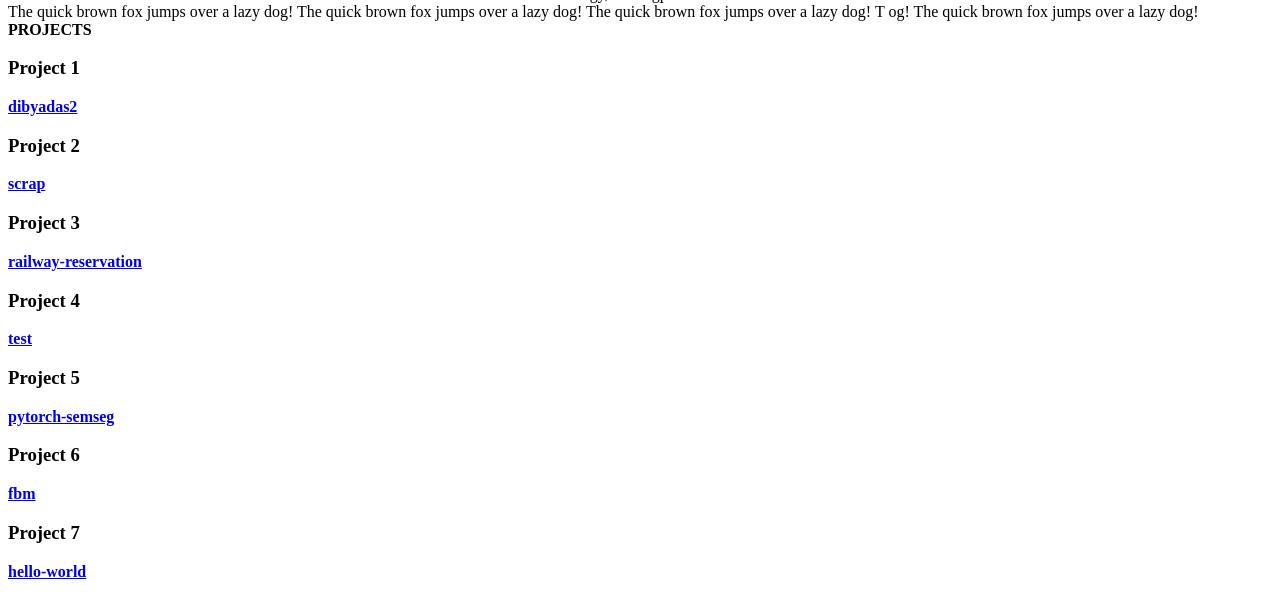
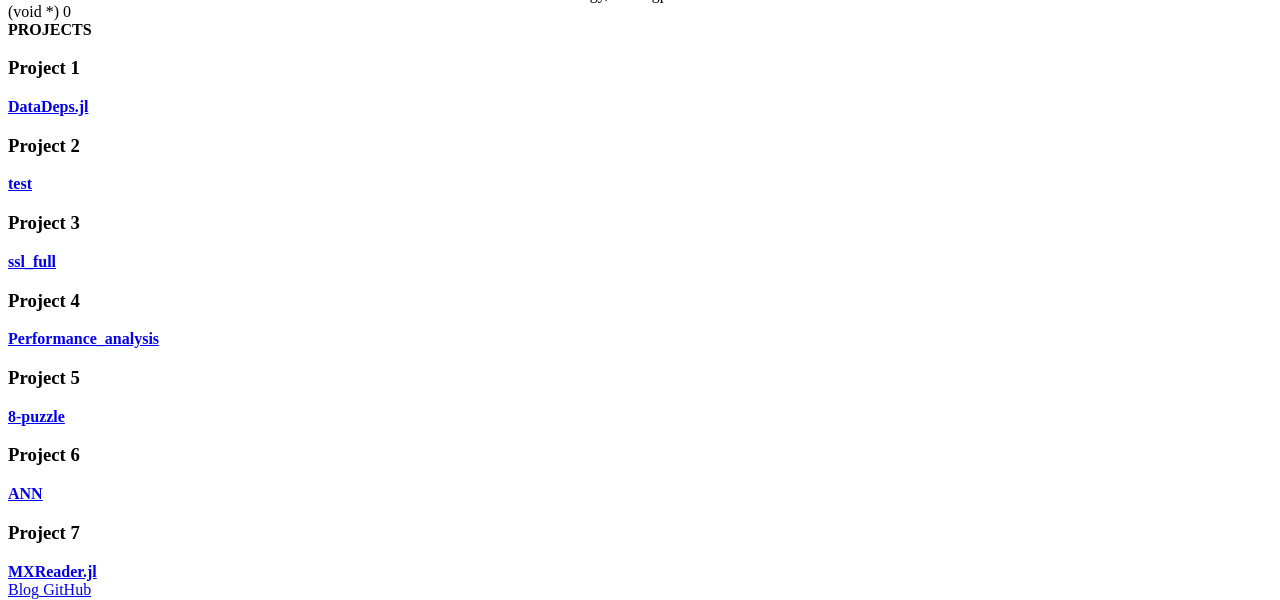
Before and after one commit to kossiitkgp/profile-generator, a Flask app: template templates/t2.html in a window 1280 px wide. Shown: the part 2733-3333 px from the top of the page. Run offline with Flask 2, Linux system fonts and the light colour scheme; the template is opened without the code that fills it, so the values that code supplies are empty.

Commit message:
some minor changes

```diff
--- a/app.py
+++ b/app.py
@@ -17,6 +17,8 @@
     repos=[]
     repolink=[]
     httpob=requests.get("https://api.github.com/users/"+user_name+"/repos?per_page=100")  # getting contents of the api for a user
+    owner = requests.get("https://api.github.com/users/"+user_name)
+    owner_data = json.loads(owner.content.decode("utf-8"))
     decob=httpob.content.decode("utf-8")
     jsonob=json.loads(decob)
     image = jsonob[0]['owner']['avatar_url']
@@ -36,7 +38,9 @@
     # list to be passed while rendering & some more credentials can be added
     repogen(name)
     repo_dict = dict(zip(repos,repolink))
-    x = render_template('temp.html', name=name ,image=image, repo_dict=repo_dict)
+    owner = requests.get("https://api.github.com/users/"+name)
+    owner_data = json.loads(owner.content.decode("utf-8"))
+    x = render_template('temp.html', name=name ,image=image, repo_dict=repo_dict,owner_data=owner_data)
     with open("templates/t2.html","w") as f:
         f.write(x)
     return Response(x,200,headers={"Access-Control-Allow-Origin":"*",'Content-Type': 'text/html'})
--- a/templates/t2.html
+++ b/templates/t2.html
@@ -17,7 +17,7 @@
             </div>
         </div>
         <div class="ui text container">
-            ><h1 class="ui inverted header">@dibyadas</h1>
+            ><h1 class="ui inverted header">@americast</h1>
             <h2>Executive</h2>
         </div>
     </div>
@@ -29,15 +29,15 @@
   <div class="four wide column">
   	<br><br>
 	  <a href="http://www.fb.com"><img src="images/fb.png" /img></a> <a href="http://www.fb.com"><img src="images/fb.png" /img></a> <a href="http://www.fb.com"><img src="images/fb.png" /img></a>
-			<br><div>    &nbsp;&nbsp;&nbsp;</div><img class="ui small bordered circular left image circleborder" src="https://avatars0.githubusercontent.com/u/21265801?v=3">
-			<h3 class="ui header left aligned">Arindam Biswas</h3>
+			<br><div>    &nbsp;&nbsp;&nbsp;</div><img class="ui small bordered circular left image circleborder" src="https://avatars0.githubusercontent.com/u/23132358?v=3">
+			<h3 class="ui header left aligned">Sayan Sinha</h3>
 			<img src="images/left.jpeg" class="ui image" /img><br>
 			<div class="centered"> SOFTWARE DEVELOPER </div><br>
 			<img src="images/lhs.png" class="ui image" /img>
 			<div>
 			&nbsp;&nbsp;<i class="volume control phone icon"></i> +91-9932433282<br>
 			&nbsp;&nbsp;<i class="browser icon"></i> bauva.com<br>
-			&nbsp;&nbsp;<i class="mail icon"></i> pranit@bauva.com<br>
+			&nbsp;&nbsp;<i class="mail icon"></i> None<br>
 			</div>
 			<br>
 			&nbsp;&nbsp;MY LIFE PHILOSOPHY:
@@ -48,11 +48,10 @@
   <div class="eight wide column">
   <br><br>
                       <div class="ui right floated header">PROFILE</div><br>
-                      <div class="ui segment"><h2>Hi, I am <b>Pranit Bauva</b>!</h2>
+                      <div class="ui segment"><h2>Hi, I am <b>Sayan Sinha</b>!</h2>
                       <img src="images/right.png" class="ui image" /img>
                       Indian Institute of Technology, Kharagpur</div>
-                      <div class="ui segment"> The quick brown fox jumps over a lazy dog! The quick brown fox jumps over a lazy dog! The quick brown fox jumps over a lazy dog! T
-                      og! The quick brown fox jumps over a lazy dog!</div>
+                      <div class="ui segment"> (void *) 0</div>
 
                       <div class="ui segment"> <b>PROJECTS</b>
                       <div class="ui list">
@@ -70,7 +69,7 @@
 	    			<img class="ui avatar image"><i class="angle double right icon"></i></img>
 	    			<div class="content">
 	      			<div class="header"><h3>Project 1</h3></div>
-      				<div class="description"><a href="https://github.com/dibyadas/dibyadas2"><b>dibyadas2</b></a></div>
+      				<div class="description"><a href="https://github.com/americast/DataDeps.jl"><b>DataDeps.jl</b></a></div>
       				</div>
         </div>
 
@@ -78,7 +77,7 @@
 	    			<img class="ui avatar image"><i class="angle double right icon"></i></img>
 	    			<div class="content">
 	      			<div class="header"><h3>Project 2</h3></div>
-      				<div class="description"><a href="https://github.com/dibyadas/scrap"><b>scrap</b></a></div>
+      				<div class="description"><a href="https://github.com/americast/test"><b>test</b></a></div>
       				</div>
         </div>
 
@@ -86,7 +85,7 @@
 	    			<img class="ui avatar image"><i class="angle double right icon"></i></img>
 	    			<div class="content">
 	      			<div class="header"><h3>Project 3</h3></div>
-      				<div class="description"><a href="https://github.com/dibyadas/railway-reservation"><b>railway-reservation</b></a></div>
+      				<div class="description"><a href="https://github.com/americast/ssl_full"><b>ssl_full</b></a></div>
       				</div>
         </div>
 
@@ -94,7 +93,7 @@
 	    			<img class="ui avatar image"><i class="angle double right icon"></i></img>
 	    			<div class="content">
 	      			<div class="header"><h3>Project 4</h3></div>
-      				<div class="description"><a href="https://github.com/dibyadas/test"><b>test</b></a></div>
+      				<div class="description"><a href="https://github.com/americast/Performance_analysis"><b>Performance_analysis</b></a></div>
       				</div>
         </div>
 
@@ -102,7 +101,7 @@
 	    			<img class="ui avatar image"><i class="angle double right icon"></i></img>
 	    			<div class="content">
 	      			<div class="header"><h3>Project 5</h3></div>
-      				<div class="description"><a href="https://github.com/dibyadas/pytorch-semseg"><b>pytorch-semseg</b></a></div>
+      				<div class="description"><a href="https://github.com/americast/8-puzzle"><b>8-puzzle</b></a></div>
       				</div>
         </div>
 
@@ -110,7 +109,7 @@
 	    			<img class="ui avatar image"><i class="angle double right icon"></i></img>
 	    			<div class="content">
 	      			<div class="header"><h3>Project 6</h3></div>
-      				<div class="description"><a href="https://github.com/dibyadas/fbm"><b>fbm</b></a></div>
+      				<div class="description"><a href="https://github.com/americast/ANN"><b>ANN</b></a></div>
       				</div>
         </div>
 
@@ -118,15 +117,7 @@
 	    			<img class="ui avatar image"><i class="angle double right icon"></i></img>
 	    			<div class="content">
 	      			<div class="header"><h3>Project 7</h3></div>
-      				<div class="description"><a href="https://github.com/dibyadas/hello-world"><b>hello-world</b></a></div>
-      				</div>
-        </div>
-
-        	<div class="item">
-	    			<img class="ui avatar image"><i class="angle double right icon"></i></img>
-	    			<div class="content">
-	      			<div class="header"><h3>Project 8</h3></div>
-      				<div class="description"><a href="https://github.com/dibyadas/dabu"><b>dabu</b></a></div>
+      				<div class="description"><a href="https://github.com/americast/MXReader.jl"><b>MXReader.jl</b></a></div>
       				</div>
         </div>
 
@@ -134,7 +125,7 @@
                       </div>
                       </div>
 
-                    <a class="ui large button">Blog</a><a class="ui large button"><i class="github icon"></i> GitHub</a><br><br>
+                    <a class="ui large button" href="http://sayansinha.net">Blog</a><a class="ui large button" href="https://github.com/americast"><i class="github icon"></i> GitHub</a><br><br>
 
   </div>
     <div class="two wide column">
```
Also changed, not shown: templates/temp.html (+5 -6 lines).
